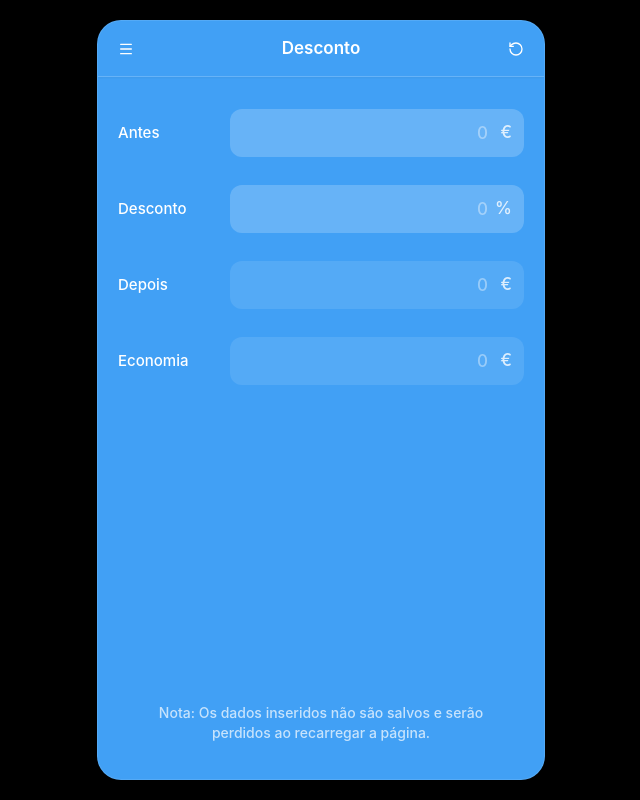
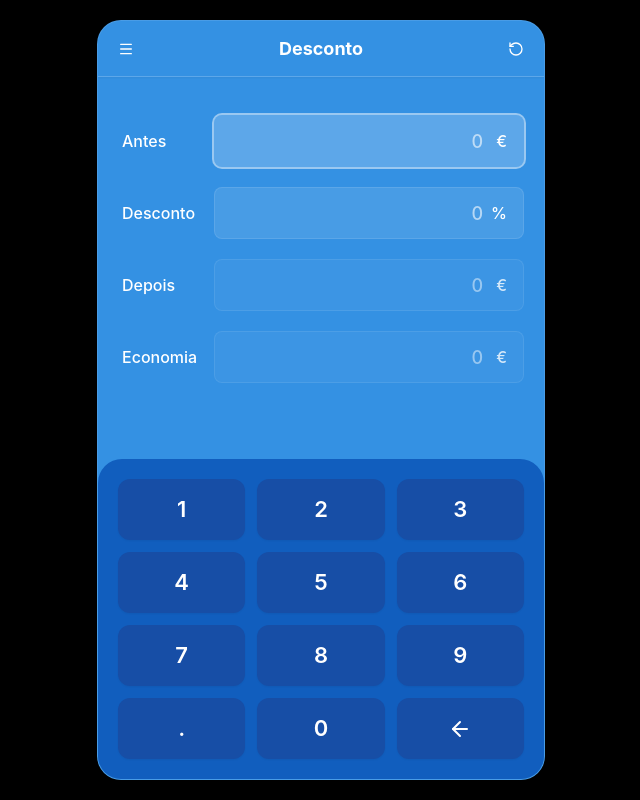
Before and after one commit to Bergch13-Il/calctape-app-mjcyfdvgz, a React (Vite) app: page /discount in a window 1280 px wide. Shown: the whole page, without its empty margins (319-959 px from the left). Built offline with nearby package versions, Linux system fonts and the light colour scheme.

Commit message:
feat: Implement custom numeric keypad and modules

```diff
--- a/src/components/percentage-tools/ToolKeypad.tsx
+++ b/src/components/percentage-tools/ToolKeypad.tsx
@@ -1,4 +1,4 @@
-import { Delete } from 'lucide-react'
+import { ArrowLeft } from 'lucide-react'
 import { cn } from '@/lib/utils'
 
 interface ToolKeypadProps {
@@ -11,27 +11,27 @@ export function ToolKeypad({ onKeyPress, onDelete, className }: ToolKeypadProps)
   return (
     <div
       className={cn(
-        'grid grid-cols-3 grid-rows-4 gap-[1px] bg-[#263238] p-[1px] select-none shrink-0 h-[280px] w-full',
+        'grid grid-cols-3 grid-rows-4 gap-3 bg-[#115ebe] p-5 select-none shrink-0 h-[320px] w-full rounded-t-3xl',
         className,
       )}
       onPointerDown={(e) => e.preventDefault()}
     >
-      <Key onClick={() => onKeyPress('7')}>7</Key>
-      <Key onClick={() => onKeyPress('8')}>8</Key>
-      <Key onClick={() => onKeyPress('9')}>9</Key>
+      <Key onClick={() => onKeyPress('1')}>1</Key>
+      <Key onClick={() => onKeyPress('2')}>2</Key>
+      <Key onClick={() => onKeyPress('3')}>3</Key>
 
       <Key onClick={() => onKeyPress('4')}>4</Key>
       <Key onClick={() => onKeyPress('5')}>5</Key>
       <Key onClick={() => onKeyPress('6')}>6</Key>
 
-      <Key onClick={() => onKeyPress('1')}>1</Key>
-      <Key onClick={() => onKeyPress('2')}>2</Key>
-      <Key onClick={() => onKeyPress('3')}>3</Key>
+      <Key onClick={() => onKeyPress('7')}>7</Key>
+      <Key onClick={() => onKeyPress('8')}>8</Key>
+      <Key onClick={() => onKeyPress('9')}>9</Key>
 
       <Key onClick={() => onKeyPress('.')}>.</Key>
       <Key onClick={() => onKeyPress('0')}>0</Key>
-      <Key variant="op" onClick={onDelete}>
-        <Delete className="h-6 w-6" />
+      <Key onClick={onDelete}>
+        <ArrowLeft className="h-6 w-6" />
       </Key>
     </div>
   )
@@ -39,28 +39,19 @@ export function ToolKeypad({ onKeyPress, onDelete, className }: ToolKeypadProps)
 
 function Key({
   children,
-  variant = 'num',
   className,
   onClick,
 }: {
   children: React.ReactNode
-  variant?: 'num' | 'op' | 'ac'
   className?: string
   onClick?: () => void
 }) {
-  const bgClass = {
-    num: 'bg-[#cfd8dc] hover:bg-[#b0bec5] text-black',
-    op: 'bg-[#90a4ae] hover:bg-[#78909c] text-black',
-    ac: 'bg-[#e64a19] hover:bg-[#bf360c] text-white',
-  }[variant]
-
   return (
     <button
       type="button"
       onClick={onClick}
       className={cn(
-        'flex items-center justify-center text-3xl font-medium transition-colors active:scale-95 duration-75 origin-center focus:outline-none',
-        bgClass,
+        'flex items-center justify-center text-[22px] font-semibold transition-colors active:scale-95 duration-75 origin-center focus:outline-none rounded-xl bg-[#174ea6] hover:bg-[#12408d] text-white shadow-sm',
         className,
       )}
     >
--- a/src/components/percentage-tools/ToolLayout.tsx
+++ b/src/components/percentage-tools/ToolLayout.tsx
@@ -13,11 +13,11 @@ interface ToolLayoutProps {
 export function ToolLayout({ title, onReset, children, keypad }: ToolLayoutProps) {
   return (
     <div className="bg-black min-h-screen w-full flex items-center justify-center font-sans">
-      <div className="w-full max-w-md h-screen md:h-[850px] md:max-h-[95vh] md:rounded-3xl overflow-hidden shadow-2xl relative flex flex-col bg-[#41a0f5] border border-white/10">
+      <div className="w-full max-w-md h-screen md:h-[850px] md:max-h-[95vh] md:rounded-3xl overflow-hidden shadow-2xl relative flex flex-col bg-[#3491e3] border border-white/10">
         {/* Header */}
         <div className="h-14 flex items-center justify-between px-2 border-b border-white/20 shrink-0 relative z-10 shadow-sm">
           <MainMenu triggerClassName="text-white hover:bg-white/20 shrink-0" />
-          <div className="text-white text-[17px] font-semibold truncate select-none absolute left-1/2 -translate-x-1/2 max-w-[60%] text-center">
+          <div className="text-white text-[18px] font-bold truncate select-none absolute left-1/2 -translate-x-1/2 max-w-[60%] text-center">
             {title}
           </div>
           <Button
@@ -31,13 +31,7 @@ export function ToolLayout({ title, onReset, children, keypad }: ToolLayoutProps
         </div>
 
         {/* Content */}
-        <div className="flex-1 p-5 flex flex-col gap-6 overflow-y-auto hide-scrollbar">
-          {children}
-
-          <div className="mt-auto pt-8 pb-4 text-center text-white/70 text-sm px-4 font-medium">
-            Nota: Os dados inseridos não são salvos e serão perdidos ao recarregar a página.
-          </div>
-        </div>
+        <div className="flex-1 p-5 flex flex-col overflow-y-auto hide-scrollbar">{children}</div>
 
         {keypad && (
           <div className="shrink-0 w-full animate-in slide-in-from-bottom-8 fade-in duration-200">
--- a/src/components/percentage-tools/ToolRow.tsx
+++ b/src/components/percentage-tools/ToolRow.tsx
@@ -3,60 +3,50 @@ import { cn } from '@/lib/utils'
 interface ToolRowProps {
   label?: string
   value: string
-  onChange?: (val: string) => void
   suffix?: string
   readOnly?: boolean
   className?: string
-  onFocus?: () => void
-  onBlur?: () => void
+  isActive?: boolean
+  onClick?: () => void
 }
 
 export function ToolRow({
   label,
   value,
-  onChange,
   suffix,
   readOnly,
   className,
-  onFocus,
-  onBlur,
+  isActive,
+  onClick,
 }: ToolRowProps) {
   return (
     <div className={cn('flex items-center min-h-[56px] w-full gap-4', className)}>
       {label && (
-        <div className="text-white font-medium w-24 shrink-0 text-[15px] truncate select-none">
+        <div className="text-white font-medium w-20 shrink-0 text-[16px] truncate select-none pl-1">
           {label}
         </div>
       )}
       <div
+        onClick={!readOnly ? onClick : undefined}
         className={cn(
-          'relative flex-1 h-12 bg-white/20 rounded-xl overflow-hidden transition-all',
-          !readOnly && 'focus-within:ring-2 focus-within:ring-white/50 focus-within:bg-white/30',
-          readOnly && 'bg-white/10',
+          'relative flex-1 h-[52px] bg-white/10 rounded-lg overflow-hidden transition-all border border-white/10',
+          isActive && 'ring-2 ring-white/50 bg-white/20 border-transparent',
+          !isActive && !readOnly && 'hover:bg-white/20 cursor-pointer',
+          readOnly && 'bg-white/5 opacity-80 cursor-default',
         )}
       >
         <input
           type="text"
-          inputMode="none"
+          readOnly
           value={value}
-          onChange={(e) => {
-            const val = e.target.value.replace(/,/g, '.')
-            if (/^-?\d*\.?\d*$/.test(val)) {
-              onChange?.(val)
-            }
-          }}
-          onFocus={onFocus}
-          onBlur={onBlur}
-          readOnly={readOnly}
           className={cn(
-            'w-full h-full bg-transparent border-none text-white text-right outline-none text-[17px] font-medium placeholder:text-white/40 no-stepper',
-            suffix ? 'pr-9 pl-4' : 'px-4',
-            readOnly && 'cursor-default',
+            'w-full h-full bg-transparent border-none text-white text-right outline-none text-[18px] font-medium placeholder:text-white/60 no-stepper cursor-pointer pointer-events-none',
+            suffix ? 'pr-10 pl-4' : 'px-4',
           )}
           placeholder="0"
         />
         {suffix && (
-          <div className="absolute right-3 top-0 h-full flex items-center justify-end text-white/80 pointer-events-none text-[17px] font-medium select-none">
+          <div className="absolute right-4 top-0 h-full flex items-center justify-end text-white font-medium pointer-events-none text-[16px] select-none">
             {suffix}
           </div>
         )}
--- a/src/pages/Discount.tsx
+++ b/src/pages/Discount.tsx
@@ -6,7 +6,7 @@ import { ToolKeypad } from '@/components/percentage-tools/ToolKeypad'
 export default function DiscountPage() {
   const [before, setBefore] = useState<string>('')
   const [discount, setDiscount] = useState<string>('')
-  const [activeField, setActiveField] = useState<'before' | 'discount' | null>(null)
+  const [activeField, setActiveField] = useState<'before' | 'discount'>('before')
 
   const b = parseFloat(before) || 0
   const d = parseFloat(discount) || 0
@@ -17,7 +17,7 @@ export default function DiscountPage() {
   const handleReset = () => {
     setBefore('')
     setDiscount('')
-    setActiveField(null)
+    setActiveField('before')
   }
 
   const handleKeyPress = (key: string) => {
@@ -32,12 +32,6 @@ export default function DiscountPage() {
   const handleDelete = () => {
     if (activeField === 'before') setBefore((prev) => prev.slice(0, -1))
     if (activeField === 'discount') setDiscount((prev) => prev.slice(0, -1))
-  }
-
-  const handleBlur = (field: 'before' | 'discount') => {
-    setTimeout(() => {
-      setActiveField((current) => (current === field ? null : current))
-    }, 100)
   }
 
   const displayAfter =
@@ -58,25 +52,21 @@ export default function DiscountPage() {
     <ToolLayout
       title="Desconto"
       onReset={handleReset}
-      keypad={
-        activeField ? <ToolKeypad onKeyPress={handleKeyPress} onDelete={handleDelete} /> : null
-      }
+      keypad={<ToolKeypad onKeyPress={handleKeyPress} onDelete={handleDelete} />}
     >
-      <div className="flex flex-col gap-5 pt-2">
+      <div className="flex flex-col gap-4 pt-4">
         <ToolRow
           label="Antes"
           value={before}
-          onChange={setBefore}
-          onFocus={() => setActiveField('before')}
-          onBlur={() => handleBlur('before')}
+          isActive={activeField === 'before'}
+          onClick={() => setActiveField('before')}
           suffix="€"
         />
         <ToolRow
           label="Desconto"
           value={discount}
-          onChange={setDiscount}
-          onFocus={() => setActiveField('discount')}
-          onBlur={() => handleBlur('discount')}
+          isActive={activeField === 'discount'}
+          onClick={() => setActiveField('discount')}
           suffix="%"
         />
         <ToolRow label="Depois" value={displayAfter} readOnly suffix="€" />
--- a/src/pages/PercentageVariation.tsx
+++ b/src/pages/PercentageVariation.tsx
@@ -6,7 +6,7 @@ import { ToolKeypad } from '@/components/percentage-tools/ToolKeypad'
 export default function PercentageVariationPage() {
   const [initial, setInitial] = useState<string>('')
   const [final, setFinal] = useState<string>('')
-  const [activeField, setActiveField] = useState<'initial' | 'final' | null>(null)
+  const [activeField, setActiveField] = useState<'initial' | 'final'>('initial')
 
   const i = parseFloat(initial) || 0
   const f = parseFloat(final) || 0
@@ -19,7 +19,7 @@ export default function PercentageVariationPage() {
   const handleReset = () => {
     setInitial('')
     setFinal('')
-    setActiveField(null)
+    setActiveField('initial')
   }
 
   const handleKeyPress = (key: string) => {
@@ -36,12 +36,6 @@ export default function PercentageVariationPage() {
     if (activeField === 'final') setFinal((prev) => prev.slice(0, -1))
   }
 
-  const handleBlur = (field: 'initial' | 'final') => {
-    setTimeout(() => {
-      setActiveField((current) => (current === field ? null : current))
-    }, 100)
-  }
-
   const displayVariation =
     initial !== '' && final !== ''
       ? Number.isInteger(variation)
@@ -53,25 +47,21 @@ export default function PercentageVariationPage() {
     <ToolLayout
       title="Aumento/redução de porcentagem"
       onReset={handleReset}
-      keypad={
-        activeField ? <ToolKeypad onKeyPress={handleKeyPress} onDelete={handleDelete} /> : null
-      }
+      keypad={<ToolKeypad onKeyPress={handleKeyPress} onDelete={handleDelete} />}
     >
-      <div className="flex flex-col gap-5 pt-2">
+      <div className="flex flex-col gap-4 pt-4">
         <ToolRow
           label="Valor Inic..."
           value={initial}
-          onChange={setInitial}
-          onFocus={() => setActiveField('initial')}
-          onBlur={() => handleBlur('initial')}
+          isActive={activeField === 'initial'}
+          onClick={() => setActiveField('initial')}
           suffix="€"
         />
         <ToolRow
           label="Valor Final"
           value={final}
-          onChange={setFinal}
-          onFocus={() => setActiveField('final')}
-          onBlur={() => handleBlur('final')}
+          isActive={activeField === 'final'}
+          onClick={() => setActiveField('final')}
           suffix="€"
         />
         <ToolRow label="Variação %" value={displayVariation} readOnly suffix="%" />
--- a/src/pages/SimplePercentage.tsx
+++ b/src/pages/SimplePercentage.tsx
@@ -6,7 +6,7 @@ import { ToolKeypad } from '@/components/percentage-tools/ToolKeypad'
 export default function SimplePercentagePage() {
   const [percentage, setPercentage] = useState<string>('')
   const [baseValue, setBaseValue] = useState<string>('')
-  const [activeField, setActiveField] = useState<'percentage' | 'base' | null>(null)
+  const [activeField, setActiveField] = useState<'percentage' | 'base'>('percentage')
 
   const p = parseFloat(percentage) || 0
   const b = parseFloat(baseValue) || 0
@@ -15,7 +15,7 @@ export default function SimplePercentagePage() {
   const handleReset = () => {
     setPercentage('')
     setBaseValue('')
-    setActiveField(null)
+    setActiveField('percentage')
   }
 
   const handleKeyPress = (key: string) => {
@@ -32,12 +32,6 @@ export default function SimplePercentagePage() {
     if (activeField === 'base') setBaseValue((prev) => prev.slice(0, -1))
   }
 
-  const handleBlur = (field: 'percentage' | 'base') => {
-    setTimeout(() => {
-      setActiveField((current) => (current === field ? null : current))
-    }, 100)
-  }
-
   const displayResult =
     percentage !== '' && baseValue !== ''
       ? Number.isInteger(result)
@@ -49,24 +43,20 @@ export default function SimplePercentagePage() {
     <ToolLayout
       title="Porcentagens simples"
       onReset={handleReset}
-      keypad={
-        activeField ? <ToolKeypad onKeyPress={handleKeyPress} onDelete={handleDelete} /> : null
-      }
+      keypad={<ToolKeypad onKeyPress={handleKeyPress} onDelete={handleDelete} />}
     >
-      <div className="flex flex-col gap-5 pt-2">
+      <div className="flex flex-col gap-4 pt-4">
         <ToolRow
           value={percentage}
-          onChange={setPercentage}
-          onFocus={() => setActiveField('percentage')}
-          onBlur={() => handleBlur('percentage')}
+          isActive={activeField === 'percentage'}
+          onClick={() => setActiveField('percentage')}
           suffix="%"
         />
         <ToolRow
           label="de"
           value={baseValue}
-          onChange={setBaseValue}
-          onFocus={() => setActiveField('base')}
-          onBlur={() => handleBlur('base')}
+          isActive={activeField === 'base'}
+          onClick={() => setActiveField('base')}
         />
         <ToolRow label="é" value={displayResult} readOnly />
       </div>
```
Also changed, not shown: .skip.config.json.
